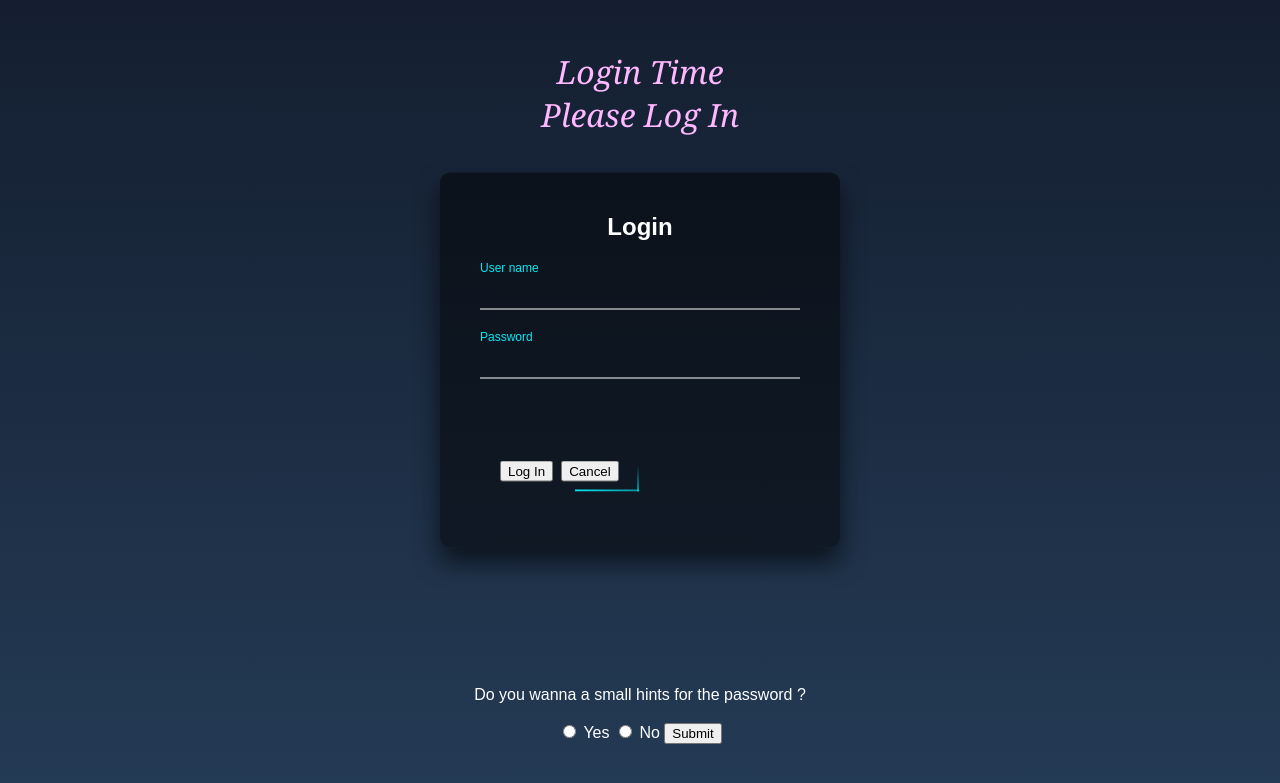
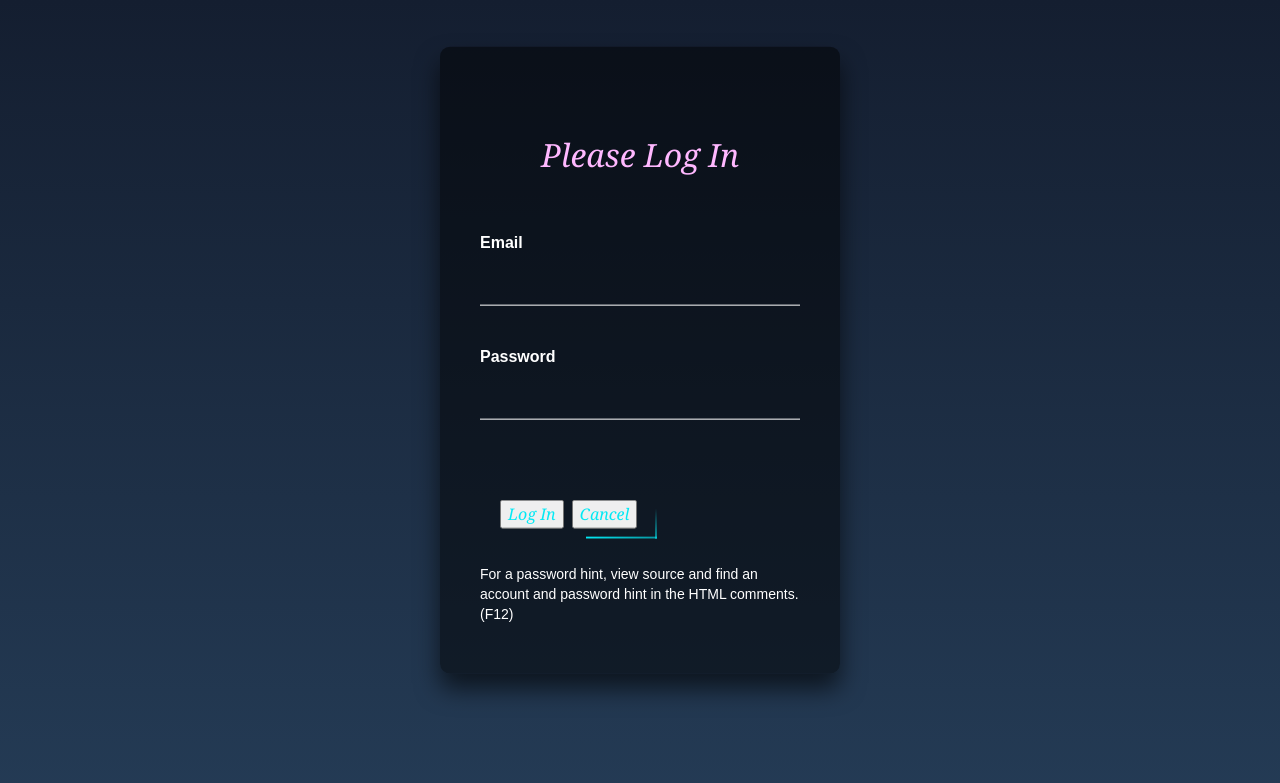
Before and after one commit to VincentBernet/CRUD_Web_Application, a PHP site: page /login.php in a window 1280 px wide. Shown: the top 783 px of the page. Run offline with PHP 8.4, Linux system fonts and the light colour scheme.

Commit message:
Add files via upload
V4 Cookies and Sessions : Can now update and insert new data via sessions, so we can reload the page without insert new value via $_POST, no more pop up like "La page que vous recherchez a utilisé des informations que vous avez envoyées. Si vous revenez sur cette page, chaque action précédemment effectuée sera répétée. Souhaitez-vous continuer ?"

```diff
--- a/index.css
+++ b/index.css
@@ -1,80 +1,98 @@
+/* Bernet Vincent week 4's assignment of "Building web application" course from Coursera --> */
 
-  #user
-  {
+#user {
   font-family: "Trebuchet MS", Arial, Helvetica, sans-serif;
   border-collapse: collapse;
   width: 100%;
 }
 
-  #user td, #user th
-  {
+#user td, #user th {
   border: 1px solid #ddd;
   padding: 8px;
 }
 
-  #user tr:nth-child(even){background-color: transparent}
+#user tr:nth-child(even) {
+  background-color: transparent
+}
 
-  #user tr:hover {background-color: #ff1d58;}
+#user tr:hover {
+  background-color: #ff1d58;
+}
 
-  #user th
-  {
+#user th {
   padding-top: 12px;
   padding-bottom: 12px;
   text-align: left;
   background-color: #4CAF50;
   color: white;
 }
-  html
-  {
+
+html {
   height: 100%;
 }
 
 body {
   color: white;
-margin-left:10%;
-margin-right:10%;
-padding:0;
+  margin-left: 10%;
+  margin-right: 10%;
+  padding: 0;
   font-family: sans-serif;
   background: linear-gradient(#141e30, #243b55);
 }
-.Titre
-{
-  margin-top:50px;text-align:center;font-family: Georgia, serif;font-size: 32px;letter-spacing: 0px;word-spacing: 0px;color: #FFB8FF;font-weight: 400;text-decoration: none solid rgb(68, 68, 68);font-style: italic;font-variant: normal;text-transform: none;
-}
-a
-{
-  font-family: Georgia, serif;font-size: 16px;letter-spacing: 0px;word-spacing: 0px;color: #FFB8FF;font-weight: 400;text-decoration: none solid rgb(68, 68, 68);font-style: italic;font-variant: normal;text-transform: none;
+
+.Titre {
+  margin-top: 50px;
+  text-align: center;
+  font-family: Georgia, serif;
+  font-size: 32px;
+  letter-spacing: 0px;
+  word-spacing: 0px;
+  color: #FFB8FF;
+  font-weight: 400;
+  text-decoration: none solid rgb(68, 68, 68);
+  font-style: italic;
+  font-variant: normal;
+  text-transform: none;
 }
 
-.login-box
-{
+a {
+  font-family: Georgia, serif;
+  font-size: 16px;
+  letter-spacing: 0px;
+  word-spacing: 0px;
+  color: #FFB8FF;
+  font-weight: 400;
+  text-decoration: none solid rgb(68, 68, 68);
+  font-style: italic;
+  font-variant: normal;
+  text-transform: none;
+}
+
+.login-box {
   position: absolute;
   top: 45%;
   left: 50%;
   width: 400px;
   padding: 40px;
   transform: translate(-50%, -50%);
-  background: rgba(0,0,0,.5);
+  background: rgba(0, 0, 0, .5);
   box-sizing: border-box;
-  box-shadow: 0 15px 25px rgba(0,0,0,.6);
+  box-shadow: 0 15px 25px rgba(0, 0, 0, .6);
   border-radius: 10px;
 }
 
-.login-box h2
-{
+.login-box h2 {
   margin: 0 0 30px;
   padding: 0;
   color: #fff;
   text-align: center;
 }
 
-.login-box .user-box
-{
+.login-box .user-box {
   position: relative;
 }
 
-.login-box .user-box input
-{
+.login-box .user-box input {
   width: 100%;
   padding: 10px 0;
   font-size: 16px;
@@ -85,10 +103,10 @@ a
   outline: none;
   background: transparent;
 }
-.login-box .user-box label
-{
+
+.login-box .user-box label {
   position: absolute;
-  top:0;
+  top: 0;
   left: 0;
   padding: 10px 0;
   font-size: 16px;
@@ -97,17 +115,15 @@ a
   transition: .5s;
 }
 
-.login-box .user-box input:focus ~ label,
-.login-box .user-box input:valid ~ label
-{
+.login-box .user-box input:focus~label,
+.login-box .user-box input:valid~label {
   top: -20px;
   left: 0;
   color: #03e9f4;
   font-size: 12px;
 }
 
-.login-box form a
-{
+.login-box form a {
   position: relative;
   display: inline-block;
   padding: 10px 20px;
@@ -121,8 +137,7 @@ a
   letter-spacing: 4px
 }
 
-.login-box a:hover
-{
+.login-box a:hover {
   background: #03e9f4;
   color: #fff;
   border-radius: 5px;
@@ -132,8 +147,7 @@ a
     0 0 100px #03e9f4;
 }
 
-.login-box a span
-{
+.login-box a span {
   position: absolute;
   display: block;
 }
@@ -151,7 +165,8 @@ animation: btn-anim1 1s linear infinite;
   0% {
     left: -100%;
   }
-50%,100% {
+
+  50%, 100% {
     left: 100%;
   }
 }
@@ -170,7 +185,8 @@ animation-delay: .25s
   0% {
     top: -100%;
   }
-50%,100% {
+
+  50%, 100% {
     top: 100%;
   }
 }
@@ -189,7 +205,8 @@ animation-delay: .5s
   0% {
     right: -100%;
   }
-50%,100% {
+
+  50%, 100% {
     right: 100%;
   }
 }
@@ -208,7 +225,8 @@ animation-delay: .75s
   0% {
     bottom: -100%;
   }
-50%,100% {
+
+  50%, 100% {
     bottom: 100%;
   }
 }
@@ -220,9 +238,9 @@ right: 10%;
   width: 400px;
   padding: 40px;
   transform: translate(-50%, -50%);
-background: rgba(0,0,0,.5);
+  background: rgba(0, 0, 0, .5);
   box-sizing: border-box;
-box-shadow: 0 15px 25px rgba(0,0,0,.6);
+  box-shadow: 0 15px 25px rgba(0, 0, 0, .6);
   border-radius: 10px;
 }
 
@@ -248,9 +266,10 @@ border-bottom: 1px solid #fff;
   outline: none;
   background: transparent;
 }
+
 .delete-box .user-box label {
   position: absolute;
-top:0;
+  top: 0;
   left: 0;
   padding: 10px 0;
   font-size: 16px;
@@ -259,8 +278,8 @@ pointer-events: none;
   transition: .5s;
 }
 
-.delete-box .user-box input:focus ~ label,
-.delete-box .user-box input:valid ~ label {
+.delete-box .user-box input:focus~label,
+.delete-box .user-box input:valid~label {
   top: -20px;
   left: 0;
   color: #03e9f4;
@@ -309,7 +328,8 @@ animation: btn-anim1 1s linear infinite;
   0% {
     left: -100%;
   }
-50%,100% {
+
+  50%, 100% {
     left: 100%;
   }
 }
@@ -328,7 +348,8 @@ animation-delay: .25s
   0% {
     top: -100%;
   }
-50%,100% {
+
+  50%, 100% {
     top: 100%;
   }
 }
@@ -347,7 +368,8 @@ animation-delay: .5s
   0% {
     right: -100%;
   }
-50%,100% {
+
+  50%, 100% {
     right: 100%;
   }
 }
@@ -366,7 +388,8 @@ animation-delay: .75s
   0% {
     bottom: -100%;
   }
-50%,100% {
+
+  50%, 100% {
     bottom: 100%;
   }
 }
--- a/login.php
+++ b/login.php
@@ -1,83 +1,107 @@
-<!--                             Bernet Vincent week 2's assignment of "Building web application" course from Coursera -->
+<!--  Bernet Vincent week 4's assignment of "Building web application" course from Coursera -->
+<!DOCTYPE html>
 <html>
+<head>
+<title>Vincent Bernet Login-Page ed59399f</title>
 
-  <head>
-    <title>Bernet Vincent assignment-login c7c78f10</title>
-  <link type="text/css" rel="stylesheet" href="index.css">
+<!-- Latest compiled and minified CSS -->
+<link rel="stylesheet" href="https://maxcdn.bootstrapcdn.com/bootstrap/3.3.6/css/bootstrap.min.css" integrity="sha384-1q8mTJOASx8j1Au+a5WDVnPi2lkFfwwEAa8hDDdjZlpLegxhjVME1fgjWPGmkzs7" crossorigin="anonymous">
+
+<!-- Optional theme -->
+<link rel="stylesheet" href="https://maxcdn.bootstrapcdn.com/bootstrap/3.3.6/css/bootstrap-theme.min.css" integrity="sha384-fLW2N01lMqjakBkx3l/M9EahuwpSfeNvV63J5ezn3uZzapT0u7EYsXMjQV+0En5r" crossorigin="anonymous">
+<!-- My personal css -->
+<link rel="stylesheet" href="index.css">
+
 </head>
 
 <body>
+
+  <!-- Model part, and some controller part aswell-->
 <?php
+  // We start our session and we also regenerate our id, if previously we destroy the session
+  // So if for exemple the last id session was 12623 and we had destroy it,
+  // it will be put back in the random pool of number of the web server id.
+
+  session_start();
+  session_regenerate_id(true);
+  // We connect to our data base via our function in an external files
   require_once "pdo.php";
-
-        /* First Test : if(isset($_POST["who"]===false)&&(isset($_POST["email"])===false))
-        {
-          echo'hi';
-        }
-        if (($_POST["who"]=='')||($_POST["pass"])=='')
-        {
-          echo'Email and pass are required !';
-        }
-        else if(strpos($_POST["who"],'@') === false)
-        {
-          echo'Your who must contain at least one @';
-        }
-        else if((isset($_POST["who"]))&&($_POST["pass"]!='123'))
-        {
-          echo'Incorrect pass';
-        }*/
-
-        $failure = false;
+  // We hash our password
   $salt = 'XyZzy12*_';
   $stored_hash = '1a52e17fa899cf40fb04cfc42e6352f1';
+
   if (isset($_POST['cancel']))
   {
-          header("Location: index.php?");
+    header("Location: index.php");
+    return;
   }
-        if ( isset($_POST['who']) && isset($_POST['pass']) )
+  // If start only if user submit something (so $_POST get a value (can be Null))
+  if ( isset($_POST['email']) && isset($_POST['pass']) )
   {
-
-            if ( strlen($_POST['who']) < 1 || strlen($_POST['pass']) < 1 )
+      // Bunch of condition on the user input, if they are not verified then no insert in DataBase and some indication are send
+      if ( strlen($_POST['email']) < 1 || strlen($_POST['pass']) < 1 )
       {
-                $failure = "Email and password are required";
+          $_SESSION["Impact"] = "Email and password are required";
+          header("Location: login.php");
+          return;
       }
-            else if (strpos($_POST["who"],'@') === false)
+      else if (strpos($_POST["email"],'@') === false)
       {
-              $failure='Email must have an at-sign (@)';
+        $_SESSION["Impact"] ='Email must have an at-sign (@)';
+        header("Location: login.php");
+        return;
       }
       else
       {
+      // Every input looks fine so let's verify the password
           $check = hash('md5', $salt.$_POST['pass']);
+
           if ( $check == $stored_hash ) {
-                    // Redirect the browser to game.php
-                    $_GET['who']=$_POST['who'];
-                    error_log("Login sucess ".$_POST["who"]."$check");
-                    header("Location: autos.php?who=".urlencode($_GET['who']));
+              // Right Password so Redirect the browser to our view.php and add $_POST value to our Session
+              $_SESSION['email']=$_POST['email'];
+              $_SESSION["Impact"]="Logged In.<br>";
+              // Save our error_log just in case
+              error_log("Login sucess ".$_POST["email"]."$check");
+              header("Location: view.php");
               return;
-                } else {
-                    error_log("Login fail ".$_POST["who"]."$check");
+          } // Bad password
+            else {
 
-                    $failure = "Incorrect password";
+              error_log("Login fail ".$_POST["email"]."$check");
+              $_SESSION["Impact"] = "Incorrect password.";
+              unset($_SESSION["email"]);
+              header("Location: login.php");
+              return;
+
+
           }
       }
   }
-        if ( $failure !== false ) {
-            echo('<br><br><br><br><p style="color: white;text-align:center;">'.htmlentities($failure)."</p>\n");
-        }?>
+?>
 
-        <div class="Titre">
-         Login Time<br>Please Log In</div>
+<!-- View Part -->
+<?php
+// Message if log-in, or not, or specification on what is wrong with users input
+    if ( isset($_SESSION["Impact"]) ) {
+        echo('<br><p style="color:red; text-align:center">'.$_SESSION["Impact"]."</p>");
+        unset($_SESSION["Impact"]);
+    }
+?>
+<!-- Login Form -->
   <div class="login-box">
-      <h2>Login</h2>
-      <form method="post">
+    <h1 class="Titre">Please Log In</h1>
+      <br><br>
+    <form method="post" >
       <div class="user-box">
-          <input type="text" name="who" size="40" value="  ">
-          <label>User name</label>
+        <label for="email">Email</label><br><br>
+        <input type="text" name="email" id="email">
       </div>
+
       <div class="user-box">
-          <input type="pass" name="pass" size="40" >
-          <label>Password</label>
+        <label for="id_1723">Password</label><br><br>
+        <input type="password" name="pass" id="pass">
       </div>
+
       <a href="#">
         <span></span>
         <span></span>
@@ -87,35 +111,17 @@
         <input type="submit" name ="cancel" value="Cancel"/>
       </a>
     </form>
-    </div>
-  </form>
-  <div style="position:relative; margin-top:550px; text-align:center">
-Do you wanna a small hints for the password ?<br><br>
-<form>
-    <input type="radio" name="choice" value="Yes"/>
-      <label for="Yes">Yes</label>
-    <input type="radio" name="choice" value="No"/>
-      <label for="No">No</label>
-      <input type="submit" name="hint"/>
-    </form>
+    <p>
       <br>
-    <?php
-    if (isset($_GET["choice"]))
-    {
-
-    if ($_GET["choice"]=='Yes')
-    {
-      $Response='inline';
-    }
-    else {
-      $Response='none';
-      echo'good luck so !';
-    }
-
-    echo'<div style="display:'.$Response.'";>The password is your favorite programming language followed by the 3 first digit after 0 </div>';}?>
-
-
+      For a password hint, view source and find an account and password hint
+      in the HTML comments. (F12)
+<!--
+Hint:
+  The account is csev@umich.edu
+  The password is the three character name of the
+  programming language used in this class (all lower case)
+  followed by 123. -->
+    </p>
   </div>
 </body>
-
 </html>
--- a/pdo.php
+++ b/pdo.php
@@ -1,23 +1,13 @@
-<!--                             Bernet Vincent week 2's assignment of "Building web application" course from Coursera -->
+<!--  Bernet Vincent week 4's assignment of "Building web application" course from Coursera -->
+
 <?php
-
-//  ERRMOD_WARNING just to check if there is some error, but not really usefull, EXCEPTION is far better
-try {
-$pdo = new PDO('mysql:host=localhost;port=3306;dbname=assignment','1234','admin');
-$pdo->setAttribute(PDO::ATTR_ERRMODE, PDO::ERRMODE_EXCEPTION);
-} catch (PDOException $check)
-{
-  error_log("Login fail".$_POST['name']);
-}
-
-/* Doesn't work well
-try {
-  $stmt= $pdo->prepare("SELECT * FROM autos where auto_id = :abc");
-  $stmt-> execute(array(":pdw"=>$_GET['auto_id']));
-}
-catch (Exception $ex)
-{
-  echo("Internal erro, please contact support");
-  error_log("Login fail ".$_POST['name']." $check");
-} */
+  try
+  {
+    $pdo = new PDO('mysql:host=localhost;port=3306;dbname=misc','Admin','1234');
+    $pdo->setAttribute(PDO::ATTR_ERRMODE, PDO::ERRMODE_EXCEPTION);
+  }
+  catch (PDOException $check)
+  {
+    error_log("Login fail".$_POST['name']);
+  }
 ?>
```
Also changed, not shown: add.php (added, +102 -0 lines), index.php (+32 -15 lines), logout.php (added, +9 -0 lines), view.php (added, +68 -0 lines). Lines whose indentation alone changed are shown as unchanged.
